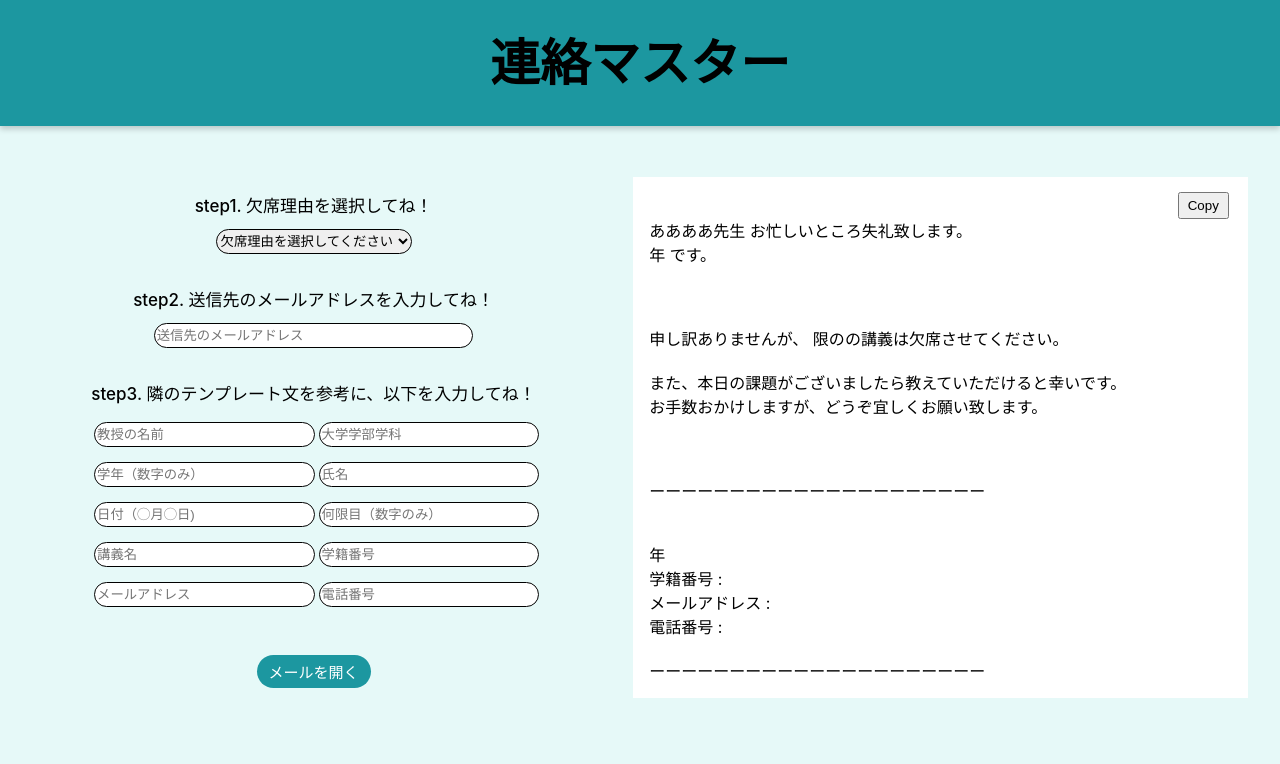
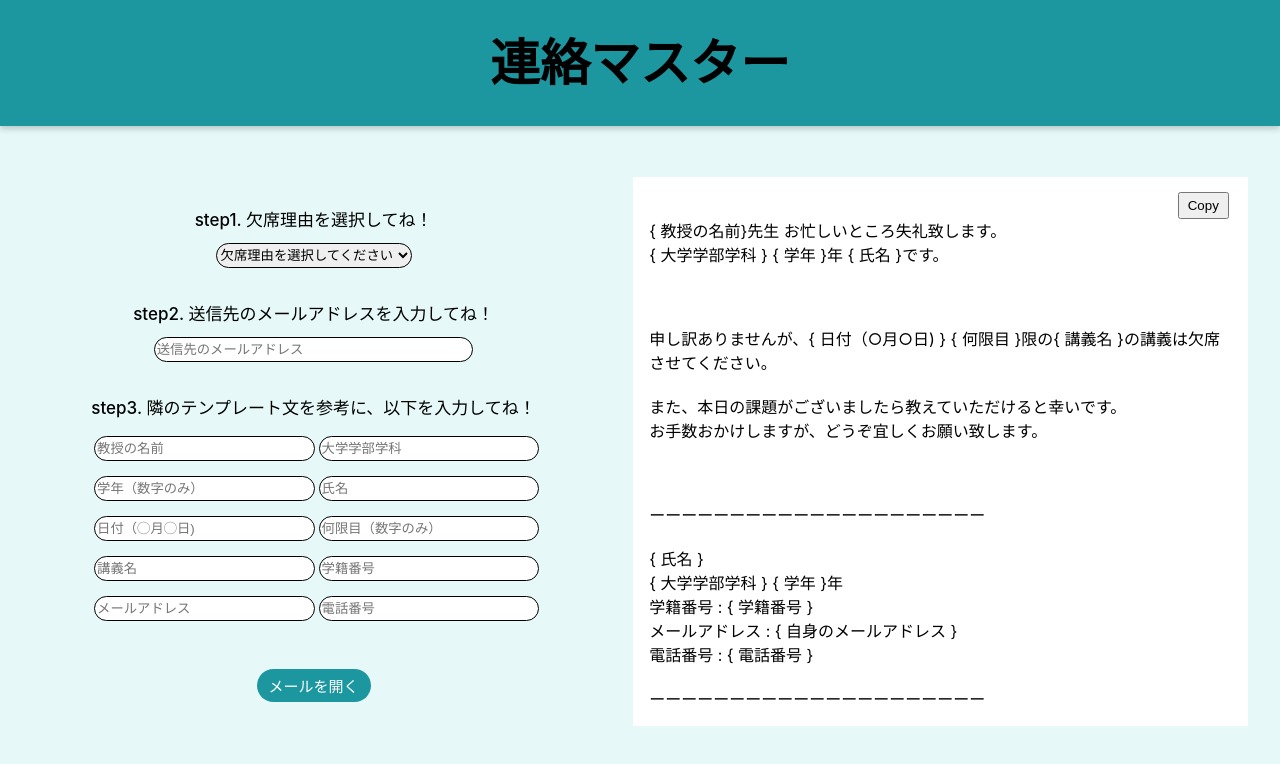
Before and after one commit to yusei53/ASAP, a React (Create React App) app: page /university in a window 1280 px wide. Shown: the top 764 px of the page. Built offline with nearby package versions, Linux system fonts and the light colour scheme.

Commit message:
redux迷走

```diff
--- a/src/components/UniText.jsx
+++ b/src/components/UniText.jsx
@@ -1,5 +1,6 @@
 import { useState, useEffect } from "react";
 import styled from "styled-components";
+import { useSelector, useDispatch } from "react-redux";
 
 export const UniText = (props) => {
   const {
@@ -17,6 +18,8 @@ export const UniText = (props) => {
   } = props;
 
   const [reasonText, setReasonText] = useState("");
+
+  const inputValues = useSelector((state) => state.inputValues);
 
   useEffect(() => {
     switch (reason) {
--- a/src/components/UniversityPage.jsx
+++ b/src/components/UniversityPage.jsx
@@ -27,13 +27,13 @@ export const UniversityPage = () => {
 
   const handleUniversityButtonClick = () => {
     const mailto = encodeURIComponent(
-      `${inputValues.mailto || "example@gmail.com"}`
+      `${inputValues ? inputValues.mailto : "example@gmail.com"}`
     );
 
     const subject = encodeURIComponent(
-      `${inputValues.date || "{ 日付（○月○日) }"}${
-        inputValues.time || "{ 何限 }"
-      }${inputValues.lesson || "{ 講義名 }"}欠席のご連絡`
+      `${inputValues ? inputValues.date : "{ 日付（○月○日) }"}${
+        inputValues ? inputValues.time : "{ 何限 }"
+      }${inputValues ? inputValues.lesson : "{ 講義名 }"}欠席のご連絡`
     );
 
     const body = encodeURIComponent(emailTemplate);
@@ -86,7 +86,6 @@ export const UniversityPage = () => {
                   <SSInput
                     name="mailto"
                     placeholder="送信先のメールアドレス"
-                    value={inputValues ? inputValues.mail : ""}
                     onChange={handleInputChange}
                   />
                 </div>
@@ -99,62 +98,52 @@ export const UniversityPage = () => {
                     <SInput
                       name="teacher"
                       placeholder="教授の名前"
-                      // value={inputValues ? inputValues.teacher : ""}
                       onChange={handleInputChange}
                     />
                     <SInput
                       name="university"
                       placeholder="大学学部学科"
-                      value={inputValues ? inputValues.university : ""}
                       onChange={handleInputChange}
                     />
                     <SInput
                       name="grade"
                       placeholder="学年（数字のみ）"
-                      value={inputValues ? inputValues.grade : ""}
                       onChange={handleInputChange}
                     />
                     <SInput
                       name="name"
                       placeholder="氏名"
-                      value={inputValues ? inputValues.name : ""}
                       onChange={handleInputChange}
                     />
                     <SInput
                       name="date"
                       placeholder="日付（◯月◯日)"
-                      value={inputValues ? inputValues.date : ""}
                       onChange={handleInputChange}
                     />
                     <SInput
                       name="time"
                       placeholder="何限目（数字のみ）"
-                      value={inputValues ? inputValues.time : ""}
                       onChange={handleInputChange}
                     />
                     <SInput
                       name="lesson"
                       placeholder="講義名"
-                      value={inputValues ? inputValues.lesson : ""}
                       onChange={handleInputChange}
                     />
 
                     <SInput
                       name="id"
                       placeholder="学籍番号"
-                      value={inputValues ? inputValues.id : ""}
                       onChange={handleInputChange}
                     />
                     <SInput
                       name="mail"
                       placeholder="メールアドレス"
-                      value={inputValues ? inputValues.mail : ""}
                       onChange={handleInputChange}
                     />
                     <SInput
                       name="number"
                       placeholder="電話番号"
-                      value={inputValues ? inputValues.number : ""}
                       onChange={handleInputChange}
                     />
                   </SElement>
@@ -173,17 +162,21 @@ export const UniversityPage = () => {
             </SCopyButton>
             <SCopyText id="copy-text">
               <UniText
-                teacher={inputValues ? inputValues.teacher : "ああああ"}
-                // university={inputValues.university || "{ 大学学部学科 }"}
-                // grade={inputValues.grade || "{ 学年 }"}
-                // name={inputValues.name || "{ 氏名 }"}
-                // date={inputValues.date || "{ 日付（○月○日) }"}
-                // time={inputValues.time || "{ 何限目 }"}
-                // lesson={inputValues.lesson || "{ 講義名 }"}
-                // mail={inputValues.mail || "{ 自身のメールアドレス }"}
-                // id={inputValues.id || "{ 学籍番号 }"}
-                // number={inputValues.number || "{ 電話番号 }"}
-                // reason={inputValues.reason}
+                teacher={inputValues ? inputValues.teacher : "{ 教授の名前}"}
+                university={
+                  inputValues ? inputValues.university : "{ 大学学部学科 }"
+                }
+                grade={inputValues ? inputValues.grade : "{ 学年 }"}
+                name={inputValues ? inputValues.name : "{ 氏名 }"}
+                date={inputValues ? inputValues.date : "{ 日付（○月○日) }"}
+                time={inputValues ? inputValues.time : "{ 何限目 }"}
+                lesson={inputValues ? inputValues.lesson : "{ 講義名 }"}
+                mail={
+                  inputValues ? inputValues.mail : "{ 自身のメールアドレス }"
+                }
+                id={inputValues ? inputValues.id : "{ 学籍番号 }"}
+                number={inputValues ? inputValues.number : "{ 電話番号 }"}
+                reason={inputValues ? inputValues.reason : ""}
               />
             </SCopyText>
           </RightElement>
```
